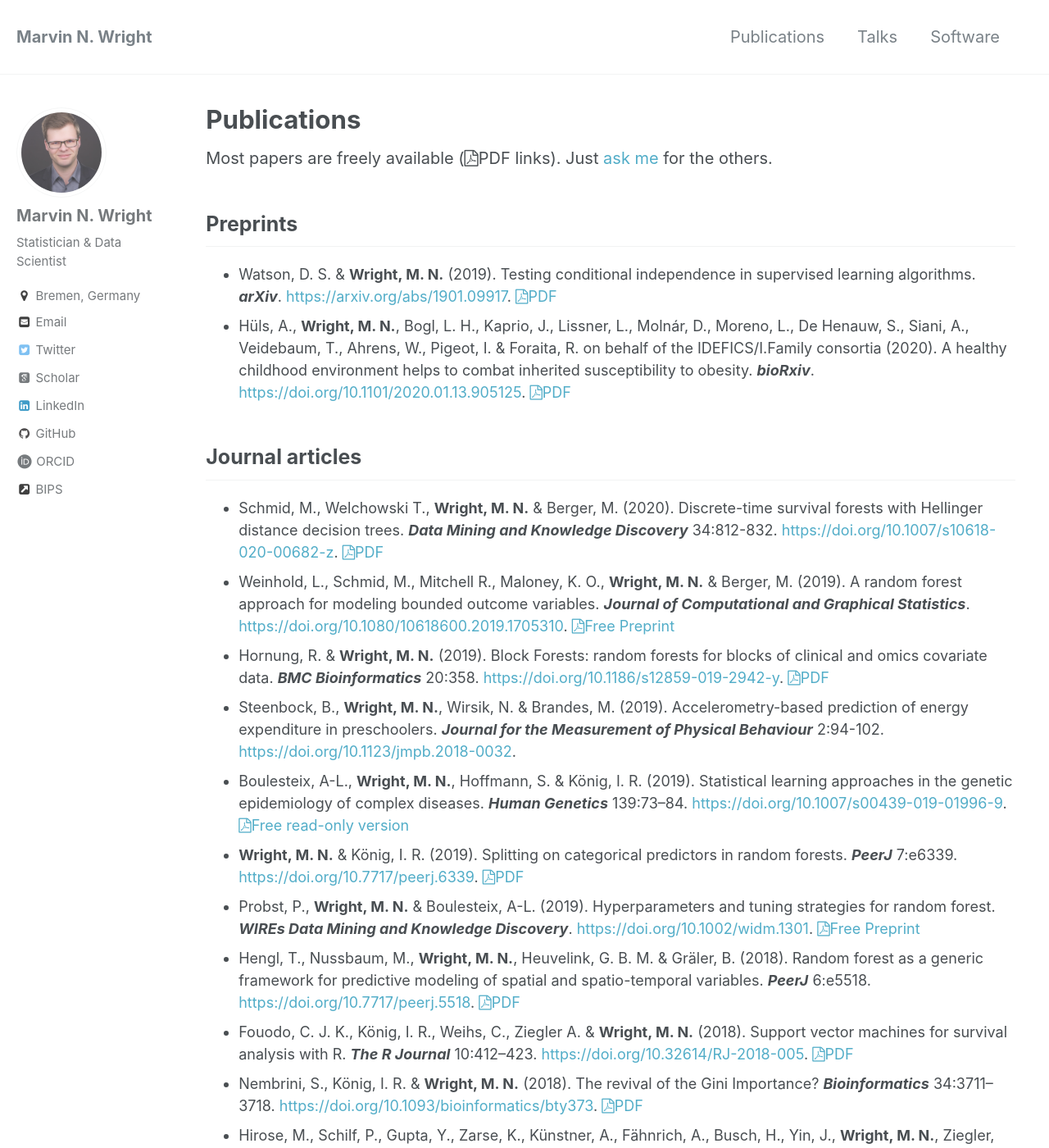
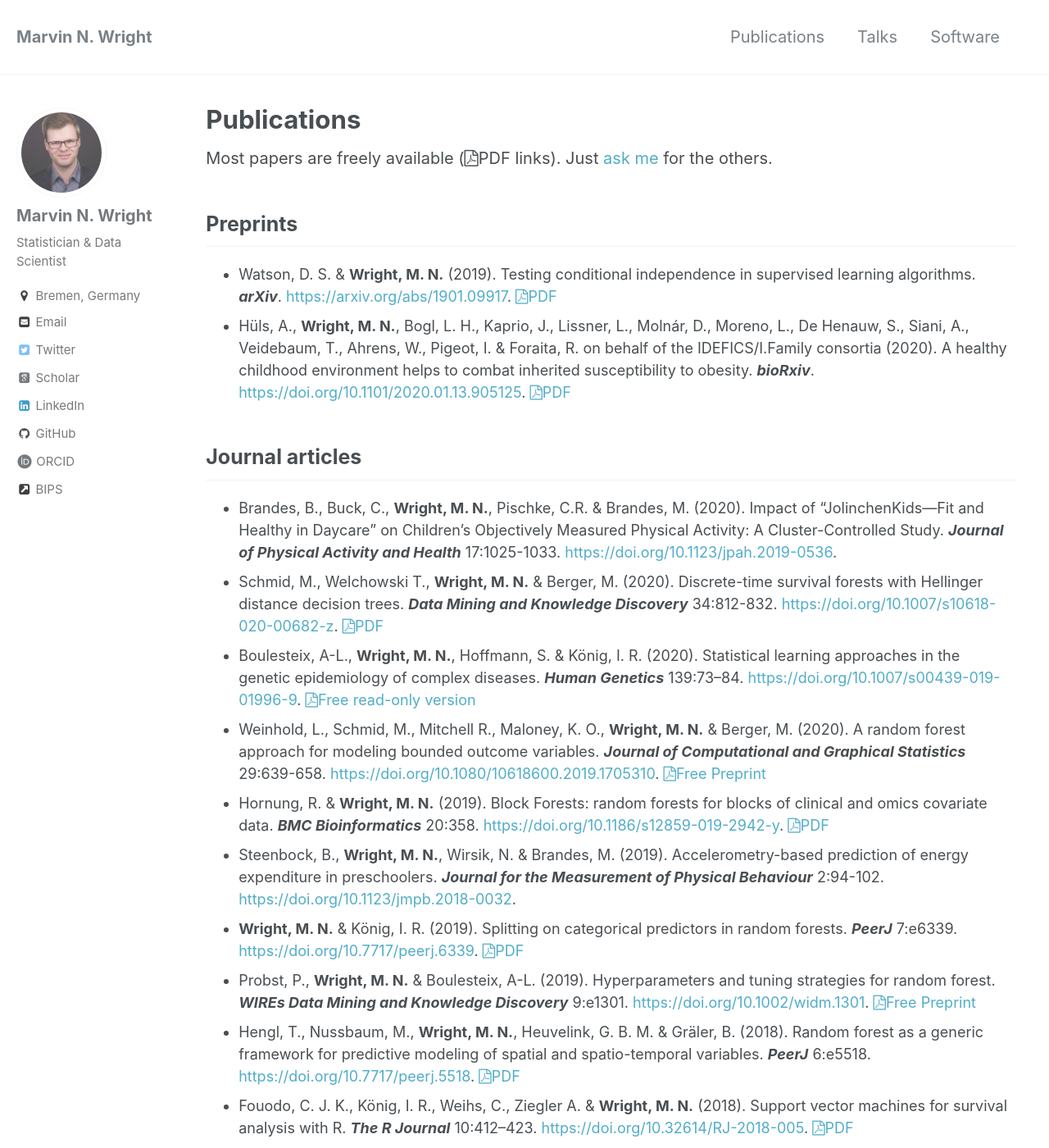
Before and after one commit to mnwright/mnwright.github.io, a Jekyll site: the page built from _pages/publications.md, in a window 1280 px wide and 1400 px high. Shown: the whole window at 82% size. Built offline with Jekyll 4.4.1, drawn with Linux system fonts in a browser that asks for light colours; some web fonts are replaced.

Commit message:
update publications

```diff
--- a/_pages/publications.md
+++ b/_pages/publications.md
@@ -10,13 +10,14 @@ Most papers are freely available (<i class="fa fa-file-pdf-o"></i>PDF links). Ju
 * {:.pub} Hüls, A., **Wright, M. N.**, Bogl, L. H., Kaprio, J., Lissner, L., Molnár, D., Moreno, L., De Henauw, S., Siani, A., Veidebaum, T., Ahrens, W., Pigeot, I. & Foraita, R. on behalf of the IDEFICS/I.Family consortia (2020). A healthy childhood environment helps to combat inherited susceptibility to obesity. ***bioRxiv***. <https://doi.org/10.1101/2020.01.13.905125>. <a href="https://www.biorxiv.org/content/10.1101/2020.01.13.905125v1.full.pdf"><i class="fa fa-file-pdf-o"></i>PDF</a>
 
 ## Journal articles
+* {:.pub} Brandes, B., Buck, C., **Wright, M. N.**, Pischke, C.R. & Brandes, M. (2020).  Impact of “JolinchenKids—Fit and Healthy in Daycare” on Children’s Objectively Measured Physical Activity: A Cluster-Controlled Study. ***Journal of Physical Activity and Health*** 17:1025-1033. <https://doi.org/10.1123/jpah.2019-0536>.
 * {:.pub} Schmid, M., Welchowski T., **Wright, M. N.** & Berger, M. (2020). Discrete-time survival forests with Hellinger distance decision trees. ***Data Mining and Knowledge Discovery*** 34:812-832. <https://doi.org/10.1007/s10618-020-00682-z>. <a href="https://link.springer.com/content/pdf/10.1007/s10618-020-00682-z.pdf"><i class="fa fa-file-pdf-o"></i>PDF</a>
-* {:.pub} Weinhold, L., Schmid, M., Mitchell R., Maloney, K. O., **Wright, M. N.** & Berger, M. (2019). A random forest approach for modeling bounded outcome variables. ***Journal of Computational and Graphical Statistics***. <https://doi.org/10.1080/10618600.2019.1705310>. <a href="https://arxiv.org/pdf/1901.06211"><i class="fa fa-file-pdf-o"></i>Free Preprint</a>
+* {:.pub} Boulesteix, A-L., **Wright, M. N.**, Hoffmann, S. & König, I. R. (2020). Statistical learning approaches in the genetic epidemiology of complex diseases. ***Human Genetics*** 139:73–84. <https://doi.org/10.1007/s00439-019-01996-9>. <a href="https://rdcu.be/bzZsZ"><i class="fa fa-file-pdf-o"></i>Free read-only version</a>
+* {:.pub} Weinhold, L., Schmid, M., Mitchell R., Maloney, K. O., **Wright, M. N.** & Berger, M. (2020). A random forest approach for modeling bounded outcome variables. ***Journal of Computational and Graphical Statistics*** 29:639-658. <https://doi.org/10.1080/10618600.2019.1705310>. <a href="https://arxiv.org/pdf/1901.06211"><i class="fa fa-file-pdf-o"></i>Free Preprint</a>
 * {:.pub} Hornung, R. & **Wright, M. N.** (2019). Block Forests: random forests for blocks of clinical and omics covariate data. ***BMC Bioinformatics*** 20:358. <https://doi.org/10.1186/s12859-019-2942-y>. <a href="https://bmcbioinformatics.biomedcentral.com/track/pdf/10.1186/s12859-019-2942-y"><i class="fa fa-file-pdf-o"></i>PDF</a>
 * {:.pub} Steenbock, B., **Wright, M. N.**, Wirsik, N. & Brandes, M. (2019). Accelerometry-based prediction of energy expenditure in preschoolers. ***Journal for the Measurement of Physical Behaviour*** 2:94-102. <https://doi.org/10.1123/jmpb.2018-0032>.
-* {:.pub} Boulesteix, A-L., **Wright, M. N.**, Hoffmann, S. & König, I. R. (2019). Statistical learning approaches in the genetic epidemiology of complex diseases. ***Human Genetics*** 139:73–84. <https://doi.org/10.1007/s00439-019-01996-9>. <a href="https://rdcu.be/bzZsZ"><i class="fa fa-file-pdf-o"></i>Free read-only version</a>
 * {:.pub} **Wright, M. N.** & König, I. R. (2019). Splitting on categorical predictors in random forests. ***PeerJ*** 7:e6339. <https://doi.org/10.7717/peerj.6339>. <a href="https://peerj.com/articles/6339.pdf"><i class="fa fa-file-pdf-o"></i>PDF</a>
-* {:.pub} Probst, P., **Wright, M. N.** & Boulesteix, A-L. (2019). Hyperparameters and tuning strategies for random forest. ***WIREs Data Mining and Knowledge Discovery***. <https://doi.org/10.1002/widm.1301>. <a href="https://arxiv.org/pdf/1804.03515"><i class="fa fa-file-pdf-o"></i>Free Preprint</a>
+* {:.pub} Probst, P., **Wright, M. N.** & Boulesteix, A-L. (2019). Hyperparameters and tuning strategies for random forest. ***WIREs Data Mining and Knowledge Discovery*** 9:e1301. <https://doi.org/10.1002/widm.1301>. <a href="https://arxiv.org/pdf/1804.03515"><i class="fa fa-file-pdf-o"></i>Free Preprint</a>
 * {:.pub} Hengl, T., Nussbaum, M., **Wright, M. N.**, Heuvelink, G. B. M. & Gräler, B. (2018). Random forest as a generic framework for predictive modeling of spatial and spatio-temporal variables. ***PeerJ*** 6:e5518. <https://doi.org/10.7717/peerj.5518>. <a href="https://peerj.com/articles/5518.pdf"><i class="fa fa-file-pdf-o"></i>PDF</a>
 * {:.pub} Fouodo, C. J. K., König, I. R., Weihs, C., Ziegler A. & **Wright, M. N.** (2018). Support vector machines for survival analysis with R. ***The R Journal*** 10:412–423. <https://doi.org/10.32614/RJ-2018-005>. <a href="https://journal.r-project.org/archive/2018/RJ-2018-005/RJ-2018-005.pdf"><i class="fa fa-file-pdf-o"></i>PDF</a>
 * {:.pub} Nembrini, S., König, I. R. & **Wright, M. N.** (2018). The revival of the Gini Importance? ***Bioinformatics*** 34:3711–3718. <https://doi.org/10.1093/bioinformatics/bty373>. <a href="https://academic.oup.com/bioinformatics/advance-article-pdf/doi/10.1093/bioinformatics/bty373/24804368/bty373.pdf"><i class="fa fa-file-pdf-o"></i>PDF</a>
```
